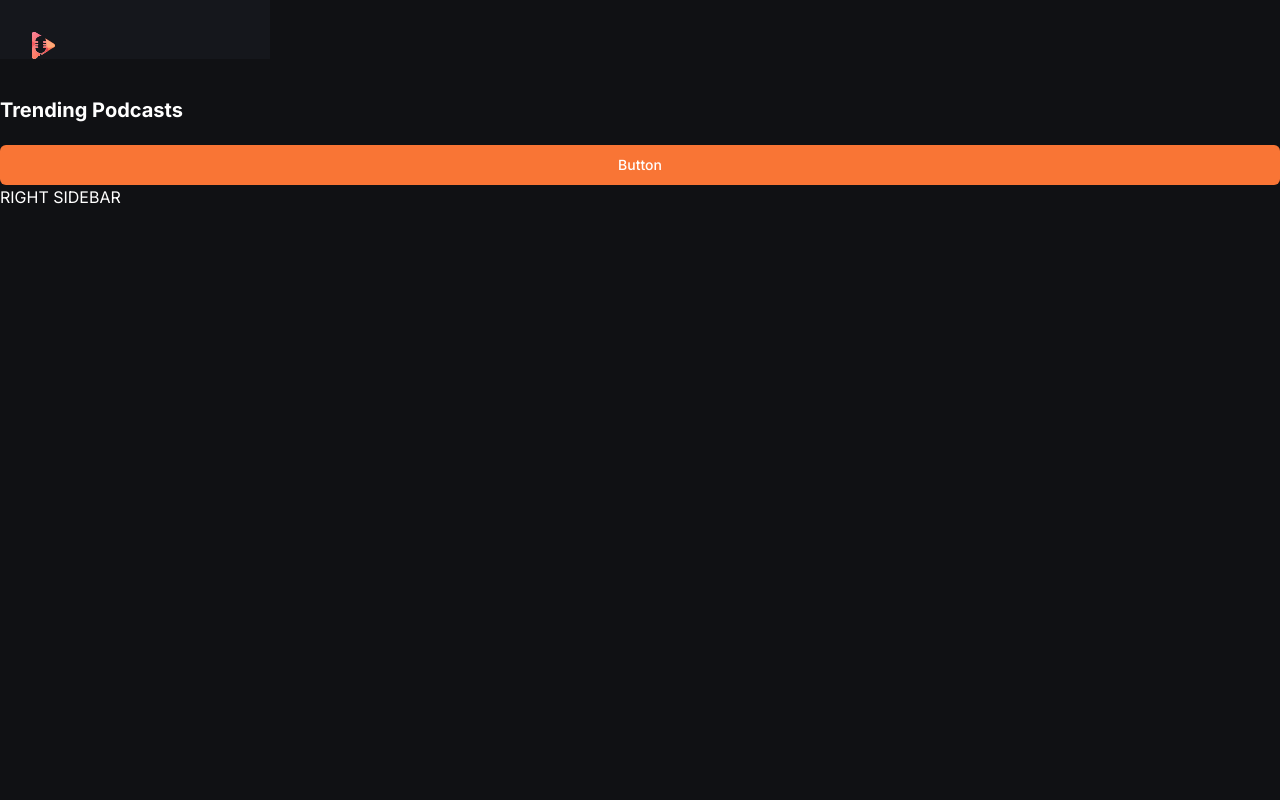
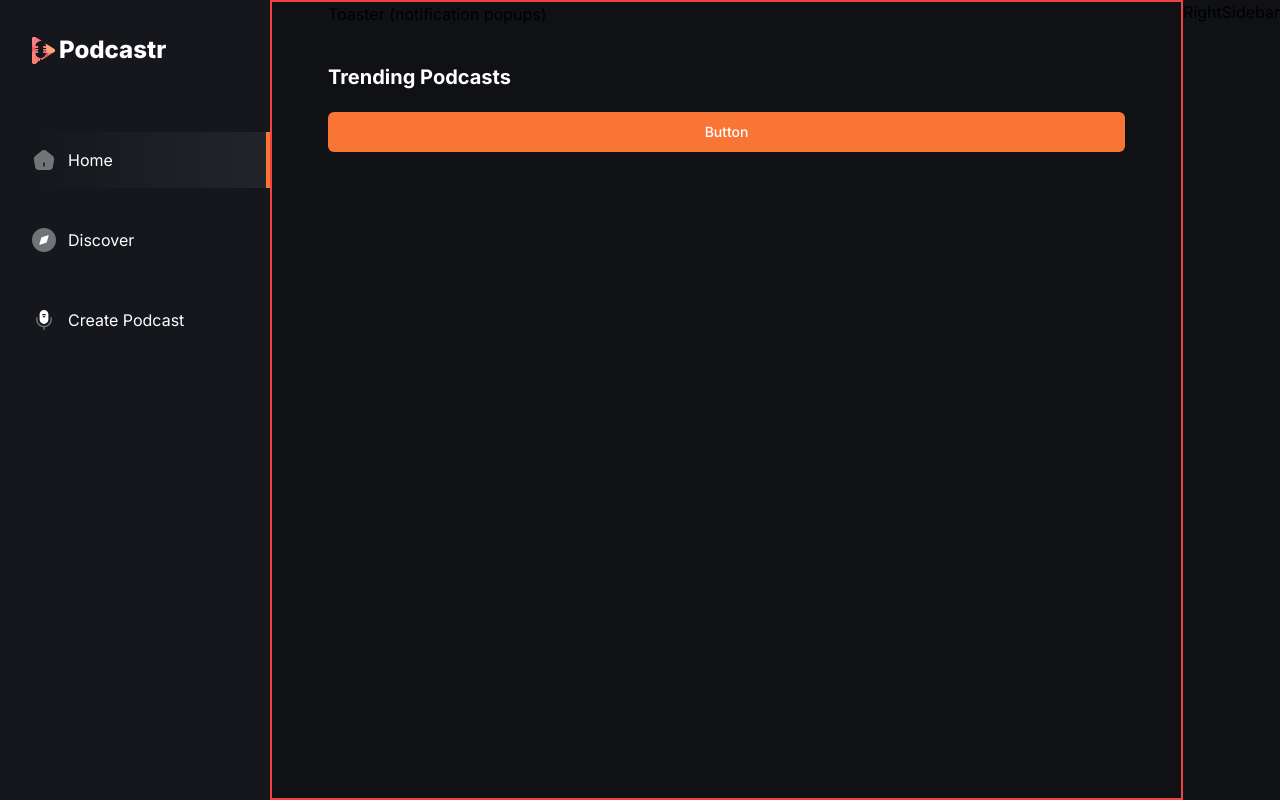
Before and after one commit to Idemudia-Precious/podcaster, a Next.js app: page / in a window 1280 px wide. Built offline with nearby package versions, Linux system fonts and the light colour scheme.

Commit message:
2nd commit

```diff
--- a/app/(root)/layout.tsx
+++ b/app/(root)/layout.tsx
@@ -1,4 +1,7 @@
 import LeftSidebar from "@/components/ui/LeftSidebar";
+import MobileNav from "@/components/ui/MobileNav";
+import RightSidebar from "@/components/ui/RightSidebar";
+import Image from "next/image";
 
 export default function RootLayout({
   children,
@@ -6,12 +9,31 @@
   children: React.ReactNode;
 }>) {
   return (
-    <div>
-        <main>
-            <LeftSidebar/>
-            {children}
-            <p className="text-white-1">RIGHT SIDEBAR</p>
-        </main>
+    <div className="relative flex flex-col">
+      <main className="relative flex bg-black-3">
+        <LeftSidebar />
+
+
+        <section className="border-2 border-red-500 flex min-h-screen flex-1 flex-col px-4 sm:px-14">
+          <div className="mx-auto flex w-full max-w-5xl flex-col max-sm:px-4">
+            <div className="flex h-16 items-center justify-between md:hidden">
+              <Image
+                src='/icons/logo.svg'
+                width={30}
+                height={30}
+                alt="menu icon"
+              />
+              <MobileNav />
+            </div>
+            <div>
+              Toaster (notification popups)
+              {children}
+            </div>
+          </div>
+        </section>
+
+        <RightSidebar />
+      </main>
     </div>
   );
 }
--- a/app/layout.tsx
+++ b/app/layout.tsx
@@ -5,8 +5,11 @@
 const inter = Inter({ subsets: ["latin"] });
 
 export const metadata: Metadata = {
-  title: "Create Next App",
-  description: "Generated by create next app",
+  title: "Podcastr",
+  description: "Generated your podcast using AI",
+  icons: {
+    icon: '/icons/logo.svg'
+  }
 };
 
 export default function RootLayout({
--- a/components/ui/LeftSidebar.tsx
+++ b/components/ui/LeftSidebar.tsx
@@ -1,17 +1,44 @@
-import Image from 'next/image'
-import Link from 'next/link'
-import React from 'react'
+'use client';
+
+import { sidebarLinks } from "@/constants";
+import { cn } from "@/lib/utils";
+import Image from "next/image";
+import Link from "next/link";
+import { usePathname, useRouter } from "next/navigation";
+import React from "react";
 
 const LeftSidebar = () => {
+    const pathname = usePathname();
+    const router = useRouter();
   return (
-    <section className='left_sidebar'>
-        <nav className='flex flec-col gap-6'>
-            <Link href="/">
-                <Image src="/icons/logo.svg" alt='logo' width={23} height={27} />
+    <section className="left_sidebar">
+      <nav className="flex flex-col gap-6">
+        <Link
+          href="/"
+          className="flex cursor-pointer items-center gap-1 pb-10 max-lg:justify-center"
+        >
+          <Image src="/icons/logo.svg" alt="logo" width={23} height={27} />
+          <h1 className="text-24 font-extrabold text-white max-lg:hidden">
+            Podcastr
+          </h1>
+        </Link>
+
+        {sidebarLinks.map(({ route, label, imgURL }) => {
+            const isActive = pathname === route || pathname.startsWith(`${route}/`);
+
+          return (
+            <Link href={route} key={label} className={cn("flex gap-3 items-center py-4 max-lg:px-4 justify-center lg:justify-start", {
+                'bg-nav-focus border-r-4 border-orange-1': isActive
+            })}>
+              <Image src={imgURL} alt={label} width={24} height={24} />
+
+              <p>{label}</p>
             </Link>
-        </nav>
+          );
+        })}
+      </nav>
     </section>
-  )
-}
+  );
+};
 
-export default LeftSidebar
+export default LeftSidebar;
--- /dev/null
+++ b/components/ui/MobileNav.tsx
@@ -0,0 +1,9 @@
+import React from 'react'
+
+const MobileNav = () => {
+  return (
+    <div>MobileNav</div>
+  )
+}
+
+export default MobileNav
--- /dev/null
+++ b/components/ui/RightSidebar.tsx
@@ -0,0 +1,9 @@
+import React from 'react'
+
+const RightSidebar = () => {
+  return (
+    <div>RightSidebar</div>
+  )
+}
+
+export default RightSidebar
--- /dev/null
+++ b/constants/index.ts
@@ -0,0 +1,103 @@
+export const sidebarLinks = [
+    {
+      imgURL: "/icons/home.svg",
+      route: "/",
+      label: "Home",
+    },
+    {
+      imgURL: "/icons/discover.svg",
+      route: "/discover",
+      label: "Discover",
+    },
+    {
+      imgURL: "/icons/microphone.svg",
+      route: "/create-podcast",
+      label: "Create Podcast",
+    },
+  ];
+
+  export const voiceDetails = [
+    {
+      id: 1,
+      name: "alloy",
+    },
+    {
+      id: 2,
+      name: "echo",
+    },
+    {
+      id: 3,
+      name: "fable",
+    },
+    {
+      id: 4,
+      name: "onyx",
+    },
+    {
+      id: 5,
+      name: "nova",
+    },
+    {
+      id: 6,
+      name: "shimmer",
+    },
+  ];
+
+  export const podcastData = [
+    {
+      id: 1,
+      title: "The Joe Rogan Experience",
+      description: "A long form, in-depth conversation",
+      imgURL:
+        "https://lovely-flamingo-139.convex.cloud/api/storage/3106b884-548d-4ba0-a179-785901f69806",
+    },
+    {
+      id: 2,
+      title: "The Futur",
+      description: "This is how the news should sound",
+      imgURL:
+        "https://lovely-flamingo-139.convex.cloud/api/storage/16fbf9bd-d800-42bc-ac95-d5a586447bf6",
+    },
+    {
+      id: 3,
+      title: "Waveform",
+      description: "Join Michelle Obama in conversation",
+      imgURL:
+        "https://lovely-flamingo-139.convex.cloud/api/storage/60f0c1d9-f2ac-4a96-9178-f01d78fa3733",
+    },
+    {
+      id: 4,
+      title: "The Tech Talks Daily Podcast",
+      description: "This is how the news should sound",
+      imgURL:
+        "https://lovely-flamingo-139.convex.cloud/api/storage/5ba7ed1b-88b4-4c32-8d71-270f1c502445",
+    },
+    {
+      id: 5,
+      title: "GaryVee Audio Experience",
+      description: "A long form, in-depth conversation",
+      imgURL:
+        "https://lovely-flamingo-139.convex.cloud/api/storage/ca7cb1a6-4919-4b2c-a73e-279a79ac6d23",
+    },
+    {
+      id: 6,
+      title: "Syntax ",
+      description: "Join Michelle Obama in conversation",
+      imgURL:
+        "https://lovely-flamingo-139.convex.cloud/api/storage/b8ea40c7-aafb-401a-9129-73c515a73ab5",
+    },
+    {
+      id: 7,
+      title: "IMPAULSIVE",
+      description: "A long form, in-depth conversation",
+      imgURL:
+        "https://lovely-flamingo-139.convex.cloud/api/storage/8a55d662-fe3f-4bcf-b78b-3b2f3d3def5c",
+    },
+    {
+      id: 8,
+      title: "Ted Tech",
+      description: "This is how the news should sound",
+      imgURL:
+        "https://lovely-flamingo-139.convex.cloud/api/storage/221ee4bd-435f-42c3-8e98-4a001e0d806e",
+    },
+  ];
```
